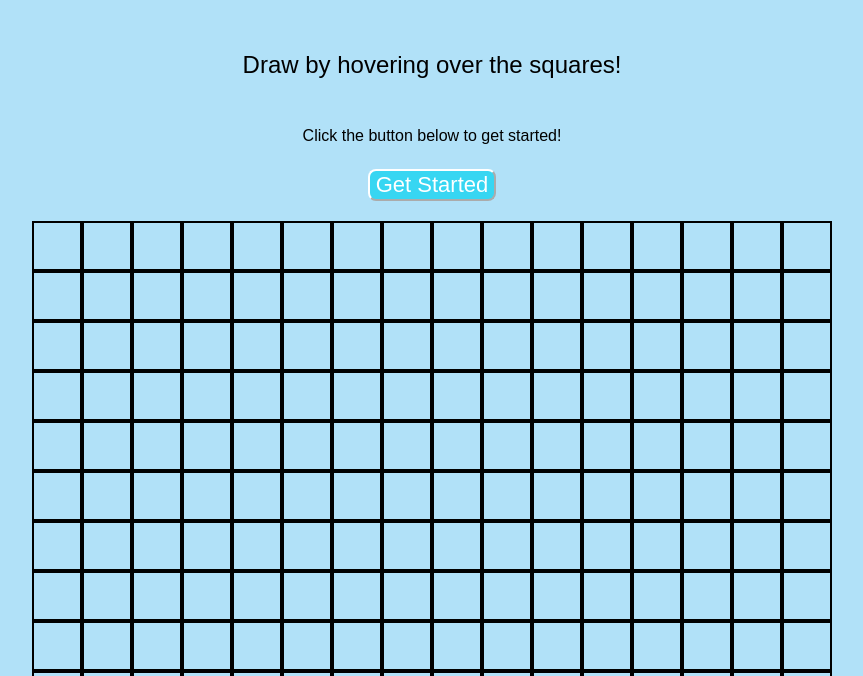
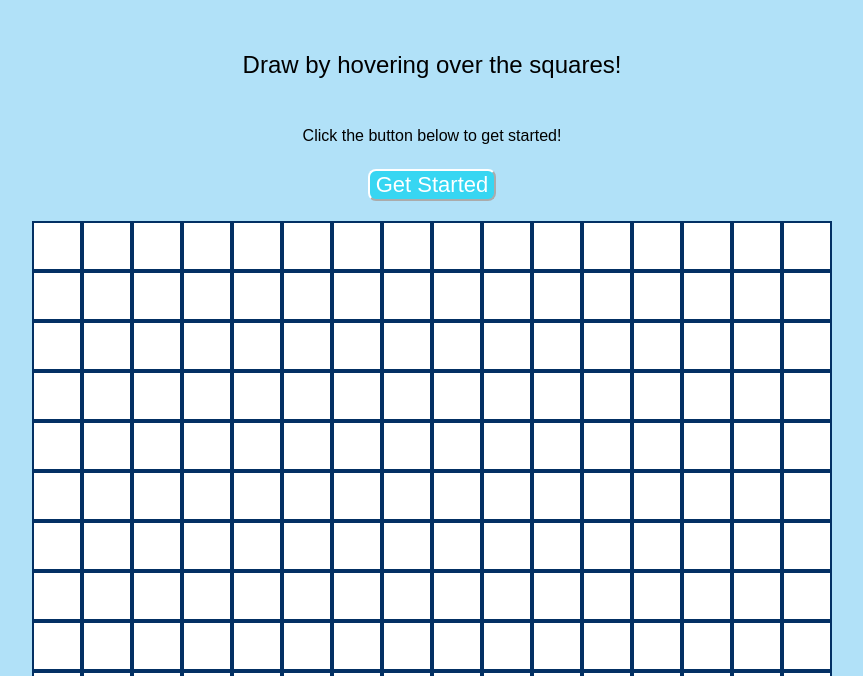
Before and after one commit to AlanahIHaynes/Etch-A-Sketch, a plain HTML site: page index.html in a window 1280 px wide. Shown: the part 124-800 px from the top of the page, without its empty margins (208-1071 px from the left). Drawn offline with Linux system fonts and the light colour scheme; files that its build step writes are made by us from their sources; files whose address does not match are found by name.

Commit message:
Finished initial version of game

```diff
--- a/EAS.js
+++ b/EAS.js
@@ -1,9 +1,14 @@
-/* Create a 16 * 16 Grid */
 const gridContainer=document.querySelector('.grid-container');
 
-for (let i=0; i < 16*16; i++){
+function createGrid(numSquares, gridContainer){
+    //clears nodes under grid container
+    gridContainer.innerHTML= '';
+    for (let i=0; i < numSquares*numSquares; i++){
         const gridBox=document.createElement('div');
         gridBox.classList.add('grid-box');
+        squareSize= 800 / numSquares;
+        gridBox.style.width= `${squareSize}px`;
+        gridBox.style.height= `${squareSize}px`;
         gridContainer.appendChild(gridBox);
 
         /* Adding Hover Effect Listener */
@@ -12,12 +17,12 @@ for (let i=0; i < 16*16; i++){
 
         /* Adding Hover Effects */
         function hoverEffect(){
-        gridBox.setAttribute('style', 'background-color: white;');
+            gridBox.style.backgroundColor='black';
         }
 
+    }
+}
 
-
-}
 
 
 const startBtn=document.querySelector('.start-btn');
@@ -25,4 +30,17 @@ startBtn.addEventListener('click', inputSquares);
 
 function inputSquares(){
     numOfSquares=prompt('Input the number of squares you would like per side. \n(For example, entering 64 creates a 64x64 grid!)');
+    if (numOfSquares < 100 && numOfSquares > 0){
+        createGrid(numOfSquares, gridContainer);
+
     }
+
+    else{
+        alert('Please enter a number between 1 and 100');
+    }
+
+}
+
+
+
+createGrid(16, gridContainer);
--- a/styles.css
+++ b/styles.css
@@ -42,6 +42,7 @@ button{
     width: 800px;
     height: 800px;
     flex-wrap: wrap;
+    flex: 0 1 auto;
 
 
 
@@ -49,12 +50,11 @@ button{
 
 /* Individual Box Styling */
 .grid-box {
-    width: 50px;
-    height: 50px;
+    background-color: white;
     border: solid;
-    border-color: rgb(0, 0, 0);
+    border-color: rgb(3, 48, 100);
     border-width: 2px;
     box-sizing: border-box; /*ensures the border is not part of the size*/
-
+    display: flex;
 
 }
```
Lines whose indentation alone changed are shown as unchanged.
